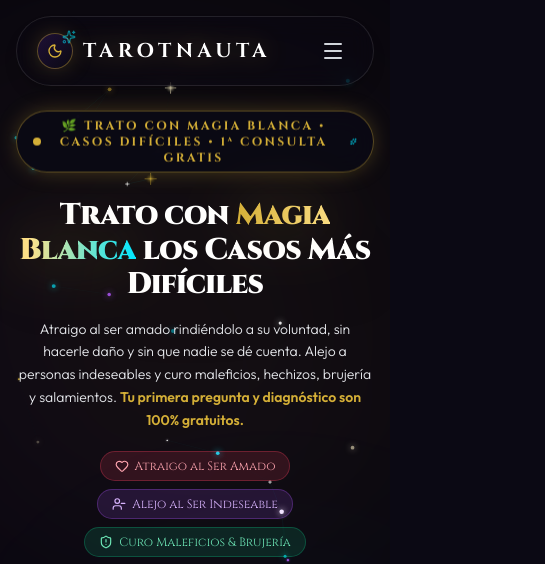
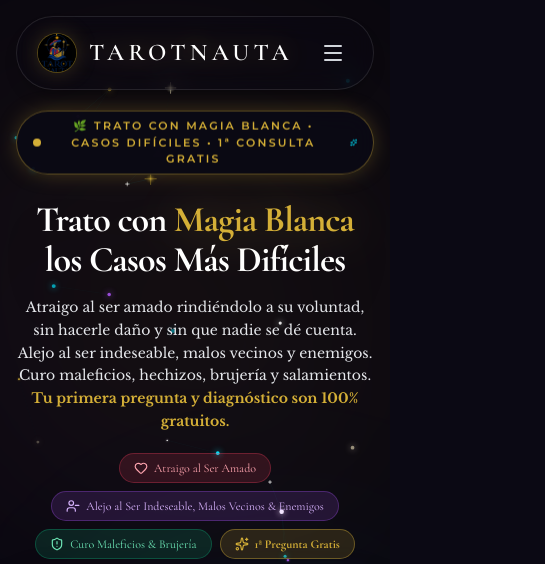
Before and after one commit to DevSuarez05/esoteric-landing, a React (Vite) app: page / in a window 390 px wide. Shown: the top 564 px of the page, 545 px wide, since content can reach past the window. Built offline with nearby package versions, Linux system fonts and the light colour scheme.

Commit message:
fix(mobile): resolve viewport horizontal contraction, integrate official logo, apply Cormorant Garamond typography and update alejamiento service text

```diff
--- a/index.html
+++ b/index.html
@@ -2,8 +2,8 @@
 <html lang="es">
   <head>
     <meta charset="UTF-8" />
-    <link rel="icon" type="image/svg+xml" href="/favicon.svg" />
-    <meta name="viewport" content="width=device-width, initial-scale=1.0" />
+    <link rel="icon" type="image/png" href="/logo.png" />
+    <meta name="viewport" content="width=device-width, initial-scale=1.0, maximum-scale=1.0, user-scalable=no, viewport-fit=cover" />
     <title>TarotNauta | Navega tu Destino con el Oráculo Astral & IA</title>
 
     <!-- Meta SEO -->
@@ -30,13 +30,13 @@
     <meta name="twitter:description" content="TarotNauta combina la sabiduría ancestral de la astrología y el tarot con modelos neuronales de inteligencia artificial para revelar tu destino en tiempo real." />
     <meta name="twitter:image" content="https://images.unsplash.com/photo-1518709268805-4e9042af9f23?w=1200&auto=format&fit=crop&q=80" />
 
-    <!-- Google Fonts: Cinzel & Outfit -->
+    <!-- Google Fonts: Cormorant Garamond, Libre Baskerville, Montserrat & Cinzel -->
     <link rel="preconnect" href="https://fonts.googleapis.com">
     <link rel="preconnect" href="https://fonts.gstatic.com" crossorigin>
-    <link href="https://fonts.googleapis.com/css2?family=Cinzel:wght@400;600;700;900&family=Outfit:wght@300;400;500;600;700&display=swap" rel="stylesheet">
+    <link href="https://fonts.googleapis.com/css2?family=Cormorant+Garamond:ital,wght@0,400;0,500;0,600;0,700;1,400;1,600&family=Libre+Baskerville:ital,wght@0,400;0,700;1,400&family=Montserrat:wght@300;400;500;600;700&family=Cinzel:wght@400;600;700&display=swap" rel="stylesheet">
   </head>
-  <body class="bg-dark-mystic text-gray-100 selection:bg-gold-accent selection:text-black overflow-x-hidden">
-    <div id="root"></div>
+  <body class="bg-dark-mystic text-gray-100 selection:bg-gold-accent selection:text-black overflow-x-hidden w-full max-w-full">
+    <div id="root" class="w-full max-w-full overflow-x-hidden"></div>
     <script type="module" src="/src/main.jsx"></script>
   </body>
 </html>
--- a/src/App.jsx
+++ b/src/App.jsx
@@ -10,7 +10,7 @@ import WhatsAppButton from './components/WhatsAppButton';
 
 export default function App() {
   return (
-    <div className="min-h-screen bg-dark-mystic text-white selection:bg-gold-accent selection:text-black relative">
+    <div className="min-h-screen bg-dark-mystic text-white selection:bg-gold-accent selection:text-black relative w-full max-w-full overflow-x-clip">
       {/* Floating Glassmorphism Navigation */}
       <Navbar />
 
--- a/src/components/CommunitySection.jsx
+++ b/src/components/CommunitySection.jsx
@@ -2,7 +2,7 @@ import { Users, ArrowRight, ShieldCheck, Moon } from 'lucide-react';
 
 export default function CommunitySection() {
   return (
-    <section id="community" className="relative py-20 px-4 sm:px-6 lg:px-8 max-w-5xl mx-auto">
+    <section id="community" className="relative py-20 px-4 sm:px-6 lg:px-8 max-w-5xl mx-auto scroll-mt-20 overflow-hidden">
       <div className="relative rounded-3xl p-8 sm:p-12 overflow-hidden bg-gradient-to-b from-[#18112C] to-[#0D0A18] border border-gold-accent/30 shadow-[0_20px_50px_rgba(0,0,0,0.6)] text-center">
         {/* Background celestial ring */}
         <div className="absolute top-0 right-0 w-80 h-80 bg-gold-accent/10 rounded-full blur-3xl pointer-events-none" />
--- a/src/components/Footer.jsx
+++ b/src/components/Footer.jsx
@@ -87,16 +87,25 @@ export default function Footer() {
         <div className="grid grid-cols-1 sm:grid-cols-2 md:grid-cols-4 gap-10 pb-12 border-b border-white/10 text-sm">
           {/* Brand Info */}
           <div className="space-y-4">
-            <div className="flex items-center gap-2.5">
-              <div className="w-9 h-9 rounded-full bg-gradient-to-br from-[#1E1035] to-[#0B0914] border border-gold-accent/40 flex items-center justify-center text-gold-accent shadow-gold-glow">
-                <Moon className="w-4 h-4" />
+            <div className="flex items-center gap-3">
+              <div className="w-11 h-11 rounded-full overflow-hidden border border-gold-accent/40 shadow-gold-glow flex items-center justify-center shrink-0 bg-black">
+                <img
+                  src="/logo.png"
+                  alt="TarotNauta Navegante Astral"
+                  className="w-full h-full object-cover object-top scale-[1.35] translate-y-0.5"
+                />
               </div>
-              <span className="font-cinzel text-xl font-bold tracking-[0.2em] text-white">
-                TAROTNAUTA
-              </span>
+              <div className="flex flex-col">
+                <span className="font-cormorant text-2xl font-semibold tracking-[0.18em] text-white leading-tight">
+                  TAROTNAUTA
+                </span>
+                <span className="font-montserrat text-[8px] uppercase tracking-[0.22em] text-gold-accent/90 font-medium">
+                  Tarot • Astrología • Quiromancia
+                </span>
+              </div>
             </div>
-            <p className="text-xs text-gray-400 leading-relaxed">
-              El santuario digital donde las tradiciones esotéricas milenarias convergen con la inteligencia artificial para guiar tu evolución espiritual.
+            <p className="text-xs text-gray-300 leading-relaxed font-serif">
+              Conocimiento para interpretar los símbolos de tu camino. Las tradiciones esotéricas milenarias para guiar tu destino con máxima seriedad y confidencialidad.
             </p>
             {/* Social Icons */}
             <div className="flex items-center gap-3 pt-2">
--- a/src/components/Hero.jsx
+++ b/src/components/Hero.jsx
@@ -44,24 +44,24 @@ export default function Hero() {
             <span className="animate-ping absolute inline-flex h-full w-full rounded-full bg-gold-accent opacity-75"></span>
             <span className="relative inline-flex rounded-full h-2 w-2 bg-gold-accent"></span>
           </span>
-          <span className="font-cinzel text-xs uppercase tracking-[0.2em] text-gold-accent font-bold">
+          <span className="font-montserrat text-[11px] sm:text-xs uppercase tracking-[0.2em] text-gold-accent font-semibold">
             🌿 TRATO CON MAGIA BLANCA • CASOS DIFÍCILES • 1ª CONSULTA GRATIS
           </span>
           <Sparkles className="w-3.5 h-3.5 text-astral-cyan ml-1" />
         </div>
 
         {/* 1. Main Headline (Arriba del video) */}
-        <h1 className="font-cinzel text-3xl sm:text-5xl md:text-6xl font-extrabold tracking-tight text-white leading-[1.15] max-w-4xl drop-shadow-2xl">
+        <h1 className="font-cormorant text-4xl sm:text-6xl md:text-7xl font-bold tracking-tight text-white leading-[1.12] max-w-4xl drop-shadow-2xl">
           Trato con{' '}
-          <span className="bg-gradient-to-r from-gold-accent via-[#FFE28A] to-astral-cyan bg-clip-text text-transparent drop-shadow-[0_0_30px_rgba(212,175,55,0.45)]">
+          <span className="text-gold-accent drop-shadow-[0_0_20px_rgba(212,175,55,0.35)]">
             Magia Blanca
           </span>{' '}
           los Casos Más Difíciles
         </h1>
 
         {/* 2. Subtítulo persuasivo con alto contraste */}
-        <p className="mt-4 sm:mt-6 text-sm sm:text-lg md:text-xl text-gray-200 max-w-3xl font-light leading-relaxed">
-          Atraigo al ser amado rindiéndolo a su voluntad, sin hacerle daño y sin que nadie se dé cuenta. Alejo a personas indeseables y curo maleficios, hechizos, brujería y salamientos. <strong className="text-gold-accent font-semibold">Tu primera pregunta y diagnóstico son 100% gratuitos.</strong>
+        <p className="mt-4 sm:mt-6 text-sm sm:text-lg md:text-xl text-gray-200 max-w-3xl leading-relaxed font-serif font-normal">
+          Atraigo al ser amado rindiéndolo a su voluntad, sin hacerle daño y sin que nadie se dé cuenta. Alejo al ser indeseable, malos vecinos y enemigos. Curo maleficios, hechizos, brujería y salamientos. <strong className="text-gold-accent font-semibold">Tu primera pregunta y diagnóstico son 100% gratuitos.</strong>
         </p>
 
         {/* Quick Flyer Highlights Chips */}
@@ -72,7 +72,7 @@ export default function Hero() {
           </span>
           <span className="px-3.5 py-1.5 rounded-full bg-purple-500/15 border border-purple-500/30 text-purple-300 text-xs font-cinzel flex items-center gap-1.5">
             <UserMinus className="w-3.5 h-3.5" />
-            <span>Alejo al Ser Indeseable</span>
+            <span>Alejo al Ser Indeseable, Malos Vecinos & Enemigos</span>
           </span>
           <span className="px-3.5 py-1.5 rounded-full bg-emerald-500/15 border border-emerald-500/30 text-emerald-300 text-xs font-cinzel flex items-center gap-1.5">
             <ShieldAlert className="w-3.5 h-3.5" />
--- a/src/components/Navbar.jsx
+++ b/src/components/Navbar.jsx
@@ -22,7 +22,7 @@ export default function Navbar() {
   ];
 
   return (
-    <header className="fixed top-0 left-0 right-0 z-50 px-4 sm:px-8 pt-4 transition-all duration-300">
+    <header className="fixed top-0 left-0 right-0 z-50 px-4 sm:px-8 pt-4 transition-all duration-300 w-full max-w-full">
       <nav
         aria-label="Navegación principal"
         className={`max-w-7xl mx-auto rounded-full px-5 sm:px-7 py-3 flex items-center justify-between transition-all duration-300 backdrop-blur-md bg-[#0B0914]/40 border border-white/10 ${
@@ -34,15 +34,23 @@ export default function Navbar() {
         {/* Logo */}
         <a
           href="#"
-          className="flex items-center gap-2.5 group focus:outline-none focus-visible:ring-2 focus-visible:ring-gold-accent rounded-lg py-1"
+          className="flex items-center gap-3 group focus:outline-none focus-visible:ring-2 focus-visible:ring-gold-accent rounded-lg py-1"
         >
-          <div className="relative flex items-center justify-center w-9 h-9 rounded-full bg-gradient-to-br from-[#1E1035] to-[#0B0914] border border-gold-accent/40 shadow-gold-glow group-hover:border-gold-accent group-hover:scale-105 transition-all duration-300">
-            <Moon className="w-4 h-4 text-gold-accent absolute group-hover:rotate-45 transition-transform duration-500" />
-            <Sparkles className="w-3.5 h-3.5 text-astral-cyan absolute -top-1 -right-1 animate-pulse" />
+          <div className="relative flex items-center justify-center w-10 h-10 sm:w-11 sm:h-11 rounded-full overflow-hidden border border-gold-accent/40 shadow-gold-glow group-hover:border-gold-accent group-hover:scale-105 transition-all duration-300 shrink-0 bg-black">
+            <img
+              src="/logo.png"
+              alt="TarotNauta Navegante Astral"
+              className="w-full h-full object-cover object-top scale-[1.35] translate-y-0.5"
+            />
           </div>
-          <span className="font-cinzel text-xl sm:text-2xl font-bold tracking-[0.22em] text-white group-hover:text-gold-accent transition-colors duration-300 drop-shadow-[0_0_12px_rgba(212,175,55,0.4)]">
-            TAROTNAUTA
-          </span>
+          <div className="flex flex-col text-left">
+            <span className="font-cormorant text-2xl sm:text-3xl font-semibold tracking-[0.18em] text-white group-hover:text-gold-accent transition-colors duration-300 drop-shadow-[0_0_12px_rgba(212,175,55,0.4)] leading-tight">
+              TAROTNAUTA
+            </span>
+            <span className="font-montserrat text-[8px] sm:text-[9px] uppercase tracking-[0.22em] text-gold-accent/90 font-medium hidden xs:block">
+              Tarot • Astrología • Quiromancia
+            </span>
+          </div>
         </a>
 
         {/* Desktop Links */}
@@ -98,7 +106,7 @@ export default function Navbar() {
 
       {/* Mobile Drawer */}
       {mobileMenuOpen && (
-        <div className="md:hidden mt-2 mx-auto max-w-lg rounded-2xl p-5 backdrop-blur-xl bg-[#0B0914]/90 border border-gold-accent/30 shadow-2xl shadow-black flex flex-col gap-4 animate-in fade-in slide-in-from-top-4 duration-200">
+        <div className="md:hidden mt-2 mx-auto w-full max-w-lg rounded-2xl p-5 backdrop-blur-xl bg-[#0B0914]/95 border border-gold-accent/30 shadow-2xl shadow-black flex flex-col gap-4 animate-in fade-in slide-in-from-top-4 duration-200">
           {navLinks.map((link) => (
             <a
               key={link.name}
--- a/src/components/OracleIA.jsx
+++ b/src/components/OracleIA.jsx
@@ -126,7 +126,7 @@ export default function OracleIA() {
   )}`;
 
   return (
-    <section id="oracle" className="relative py-20 px-4 sm:px-6 lg:px-8 max-w-5xl mx-auto scroll-mt-24">
+    <section id="oracle" className="relative py-20 px-4 sm:px-6 lg:px-8 max-w-5xl mx-auto scroll-mt-24 overflow-hidden">
       {/* Background ambient lighting */}
       <div className="absolute top-1/2 left-1/2 -translate-x-1/2 -translate-y-1/2 w-96 h-96 bg-purple-900/25 rounded-full blur-[100px] pointer-events-none" />
 
--- a/src/components/ServicesSection.jsx
+++ b/src/components/ServicesSection.jsx
@@ -18,14 +18,14 @@ const SERVICES = [
     id: 'alejamiento-terceros',
     icon: UserMinus,
     title: 'Alejamiento de Intrusos',
-    subtitle: 'Separación de Amantes & Personas Indeseables',
-    quote: 'Alejo al ser indeseable o la persona que usted quiera retirar de su vida o de la vida de su pareja.',
+    subtitle: 'Alejo al Ser Indeseable, Malos Vecinos & Enemigos',
+    quote: 'Alejo al ser indeseable, malos vecinos y enemigos que perturben su vida o su relación.',
     description:
-      'Neutralización definitiva de amantes, rivales, malas amistades y familiares destructivos que interfieren en tu relación sentimental o tranquilidad personal. Separación pacífica y definitiva.',
+      'Alejo al ser indeseable, malos vecinos, enemigos, rivales, amantes y malas influencias que interfieren en tu tranquilidad personal o relación sentimental. Separación pacífica y definitiva sin dejar rastros.',
     badge: '100% DISCRETO',
     badgeColor: 'bg-purple-500/20 text-purple-300 border-purple-500/30',
     iconBg: 'from-purple-500 to-indigo-600',
-    waText: 'Hola Maestro 🔮, deseo consultar por el servicio de ALEJAMIENTO DE PERSONAS INDESEABLES. Mi primera pregunta es gratis.',
+    waText: 'Hola Maestro 🔮, deseo consultar por el servicio de ALEJAMIENTO (Ser indeseable, malos vecinos, enemigos). Mi primera pregunta es gratis.',
   },
   {
     id: 'curacion-brujeria',
@@ -57,7 +57,7 @@ const SERVICES = [
 
 export default function ServicesSection() {
   return (
-    <section id="services" className="relative py-24 px-4 sm:px-6 lg:px-8 max-w-7xl mx-auto scroll-mt-20">
+    <section id="services" className="relative py-24 px-4 sm:px-6 lg:px-8 max-w-7xl mx-auto scroll-mt-20 overflow-hidden">
       {/* Background mystic lights */}
       <div className="absolute top-1/2 left-1/2 -translate-x-1/2 -translate-y-1/2 w-[700px] h-[500px] bg-purple-950/20 rounded-full blur-[150px] pointer-events-none" />
 
--- a/src/components/TarotSection.jsx
+++ b/src/components/TarotSection.jsx
@@ -186,7 +186,7 @@ export default function TarotSection() {
   )}`;
 
   return (
-    <section id="tarot" className="relative py-24 px-4 sm:px-6 lg:px-8 max-w-6xl mx-auto scroll-mt-20">
+    <section id="tarot" className="relative py-24 px-4 sm:px-6 lg:px-8 max-w-6xl mx-auto scroll-mt-20 overflow-hidden">
       {/* Mystic Aura Lights */}
       <div className="absolute top-1/3 left-1/2 -translate-x-1/2 w-[500px] h-[300px] bg-gold-accent/5 rounded-full blur-[120px] pointer-events-none" />
 
--- a/src/components/Testimonials.jsx
+++ b/src/components/Testimonials.jsx
@@ -38,7 +38,7 @@ const TESTIMONIALS = [
 
 export default function Testimonials() {
   return (
-    <section id="testimonials" className="relative py-24 px-4 sm:px-6 lg:px-8 max-w-7xl mx-auto scroll-mt-20">
+    <section id="testimonials" className="relative py-24 px-4 sm:px-6 lg:px-8 max-w-7xl mx-auto scroll-mt-20 overflow-hidden">
       {/* Ambient background light */}
       <div className="absolute top-1/3 right-1/4 w-96 h-96 bg-gold-accent/5 rounded-full blur-[120px] pointer-events-none" />
       <div className="absolute bottom-10 left-1/4 w-96 h-96 bg-astral-cyan/5 rounded-full blur-[120px] pointer-events-none" />
--- a/src/index.css
+++ b/src/index.css
@@ -17,16 +17,22 @@
 
 html {
   scroll-behavior: smooth;
+  overflow-x: hidden;
+  width: 100%;
+  max-width: 100vw;
 }
 
 html, body, #root {
   min-height: 100vh;
+  width: 100%;
+  max-width: 100%;
+  overflow-x: clip;
 }
 
 body {
   background-color: #0B0914;
   color: #ffffff;
-  font-family: 'Outfit', system-ui, -apple-system, sans-serif;
+  font-family: 'Libre Baskerville', Georgia, serif;
   -webkit-font-smoothing: antialiased;
   -moz-osx-font-smoothing: grayscale;
 }
```
Also changed, not shown: tailwind.config.js (+6 -2 lines), public/logo.png (added), src/assets/logo.png (added).
